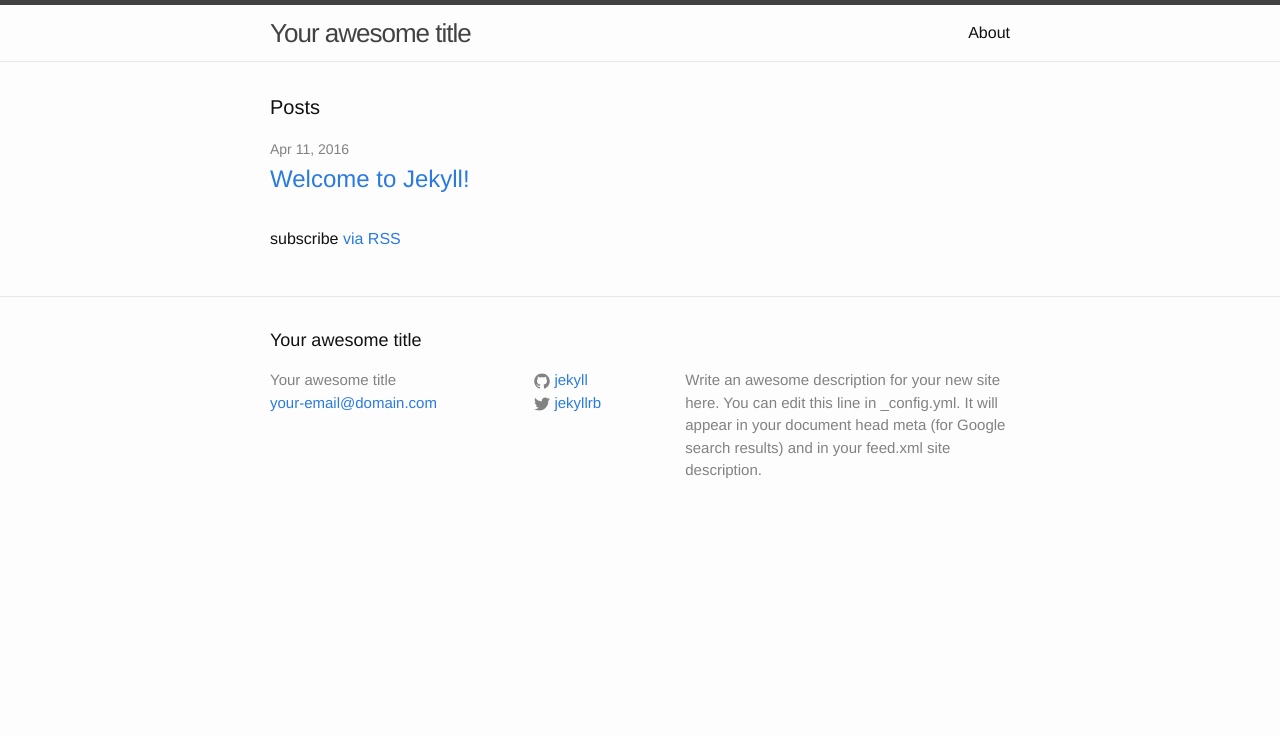
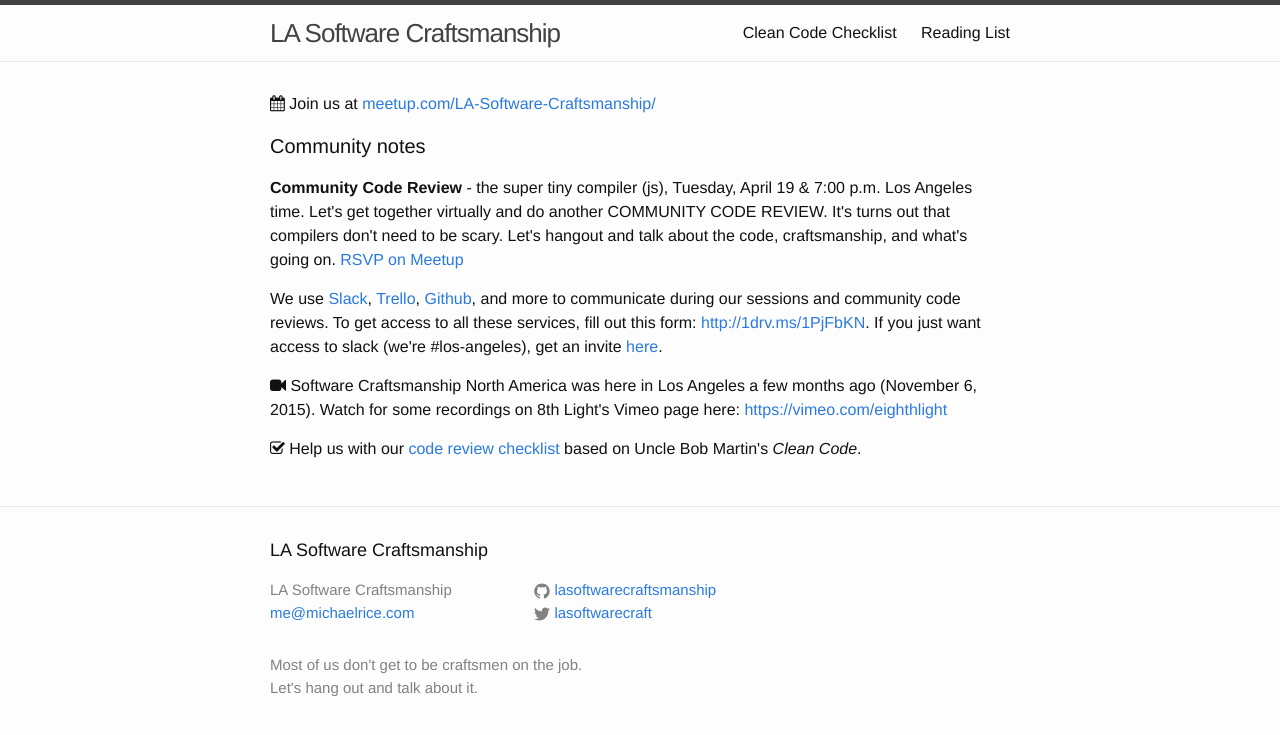
Before and after one commit to lasoftwarecraftsmanship/lasoftwarecraftsmanship.github.io, a Jekyll site: the page built from index.html, in a window 1280 px wide. Shown: the top 735 px of the page. Built offline with Jekyll 4.4.1, drawn with Linux system fonts in a browser that asks for light colours; nearby versions of some CDN libraries.

Commit message:
looks ready to go

```diff
--- a/_config.yml
+++ b/_config.yml
@@ -6,16 +6,14 @@
 # 'jekyll serve'. If you change this file, please restart the server process.
 
 # Site settings
-title: Your awesome title
-email: your-email@domain.com
+title: LA Software Craftsmanship
+email: me@michaelrice.com
 description: > # this means to ignore newlines until "baseurl:"
-  Write an awesome description for your new site here. You can edit this
-  line in _config.yml. It will appear in your document head meta (for
-  Google search results) and in your feed.xml site description.
+  Most of us don't get to be craftsmen on the job. Let's hang out and talk about it.
 baseurl: "" # the subpath of your site, e.g. /blog
-url: "http://yourdomain.com" # the base hostname & protocol for your site
-twitter_username: jekyllrb
-github_username:  jekyll
+url: "http://lasoftwarecraftsmanship.com/" # the base hostname & protocol for your site
+twitter_username: lasoftwarecraft #TODO
+github_username:  lasoftwarecraftsmanship #TODO - make sure this works
 
 # Build settings
 markdown: kramdown
--- /dev/null
+++ b/_includes/checkmark.html
@@ -0,0 +1 @@
+<i class="fa fa-check-square"></i>
--- a/_includes/footer.html
+++ b/_includes/footer.html
@@ -12,7 +12,7 @@
         </ul>
       </div>
 
-      <div class="footer-col footer-col-2">
+      <div class="footer-col footer-col-3">
         <ul class="social-media-list">
           {% if site.github_username %}
           <li>
--- a/_includes/head.html
+++ b/_includes/head.html
@@ -9,4 +9,5 @@
   <link rel="stylesheet" href="{{ "/css/main.css" | prepend: site.baseurl }}">
   <link rel="canonical" href="{{ page.url | replace:'index.html','' | prepend: site.baseurl | prepend: site.url }}">
   <link rel="alternate" type="application/rss+xml" title="{{ site.title }}" href="{{ "/feed.xml" | prepend: site.baseurl | prepend: site.url }}">
+	<link rel="stylesheet" href="https://maxcdn.bootstrapcdn.com/font-awesome/4.4.0/css/font-awesome.min.css">
 </head>
--- a/index.html
+++ b/index.html
@@ -4,8 +4,28 @@
 
 <div class="home">
 
-  <h1 class="page-heading">Posts</h1>
+  <!--TODO there's got to be a way to incporate this as markdown instead of
+  all this raw html -->
+  <p>
+    <i class="fa fa-calendar"></i> Join us at <a href="http://www.meetup.com/LA-Software-Craftsmanship/">meetup.com/LA-Software-Craftsmanship/</a>
+  </p>
 
+  <h1 class="page-heading">Community notes</h1>
+  <p>
+    <strong>Community Code Review</strong> - the super tiny compiler (js), Tuesday, April 19 &amp; 7:00 p.m. Los Angeles time. Let's get together virtually and do another COMMUNITY CODE REVIEW. It's turns out that compilers don't need to be scary. Let's hangout and talk about the code, craftsmanship, and what's going on. <a href="http://www.meetup.com/LA-Software-Craftsmanship/events/230050924/"">RSVP on Meetup</a>
+  </p>
+  <p>
+    We use <a href="http://softwarecraftsmanship.slack.com">Slack</a>, <a href="https://trello.com/b/RbCZ6Ogd/community-board-la-software-craftsmanship">Trello</a>, <a href="https://github.com/lasoftwarecraftsmanship">Github</a>, and more to communicate during our sessions and community code reviews. To get access to all these services, fill out this form: <a href="http://1drv.ms/1PjFbKN">http://1drv.ms/1PjFbKN</a>. If you just want access to slack (we're #los-angeles), get an invite <a href='http://slack.softwarecraftsmanship.org'>here</a>.
+  </p>
+  <p>
+    <i class="fa fa-video-camera"></i> Software Craftsmanship North America was here in Los Angeles a few months ago (November 6, 2015). Watch for some recordings on 8th Light's Vimeo page here: <a href="https://vimeo.com/eighthlight">https://vimeo.com/eighthlight</a>
+  </p>
+
+  <p>
+    <i class="fa fa-check-square-o"></i> Help us with our <a href="./clean-code-checklist/">code review checklist</a> based on Uncle Bob Martin's <em>Clean Code</em>.
+  </p>
+
+  <!-- commenting because I eventually want to get back to this and I don't want to re-figure out how it works
   <ul class="post-list">
     {% for post in site.posts %}
       <li>
@@ -17,7 +37,6 @@
       </li>
     {% endfor %}
   </ul>
-
-  <p class="rss-subscribe">subscribe <a href="{{ "/feed.xml" | prepend: site.baseurl }}">via RSS</a></p>
+  -->
 
 </div>
```
Also changed, not shown: about.md (deleted, +0 -15 lines), clean-code-checklist.md (added, +49 -0 lines), reading-list.md (added, +36 -0 lines).
